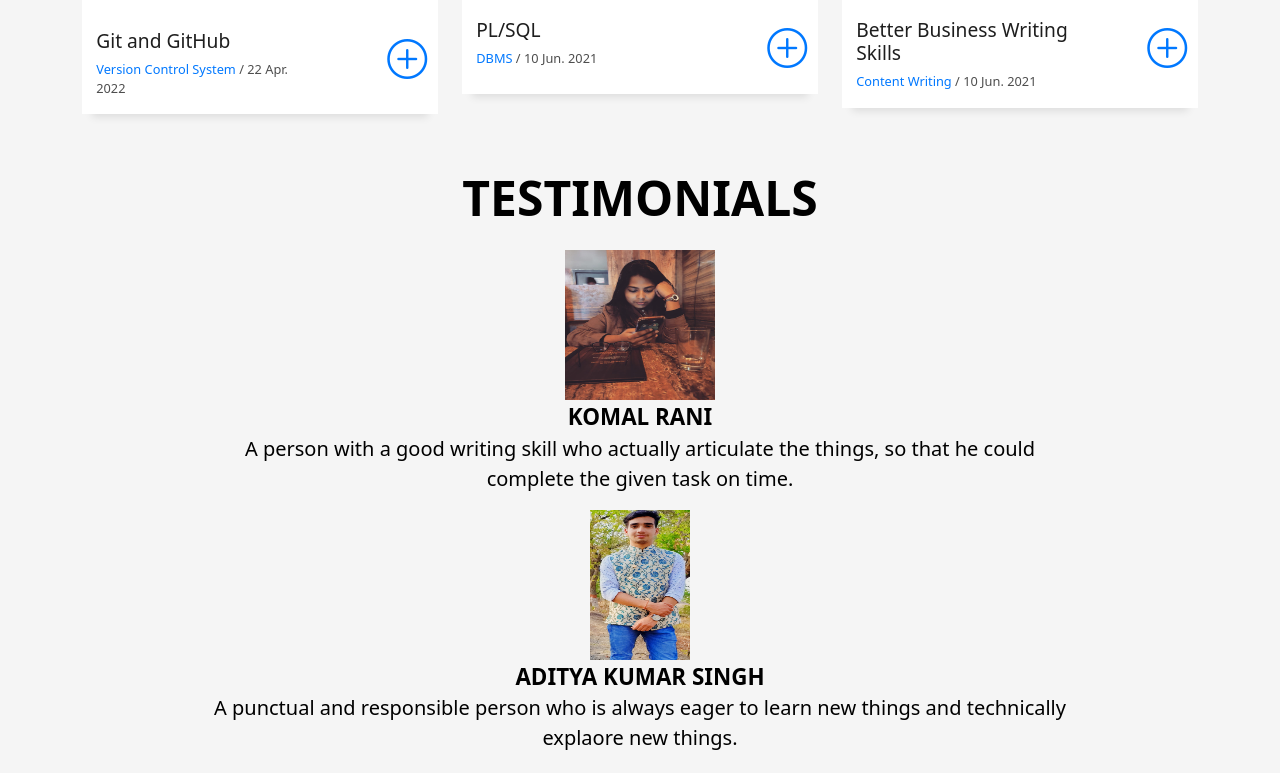
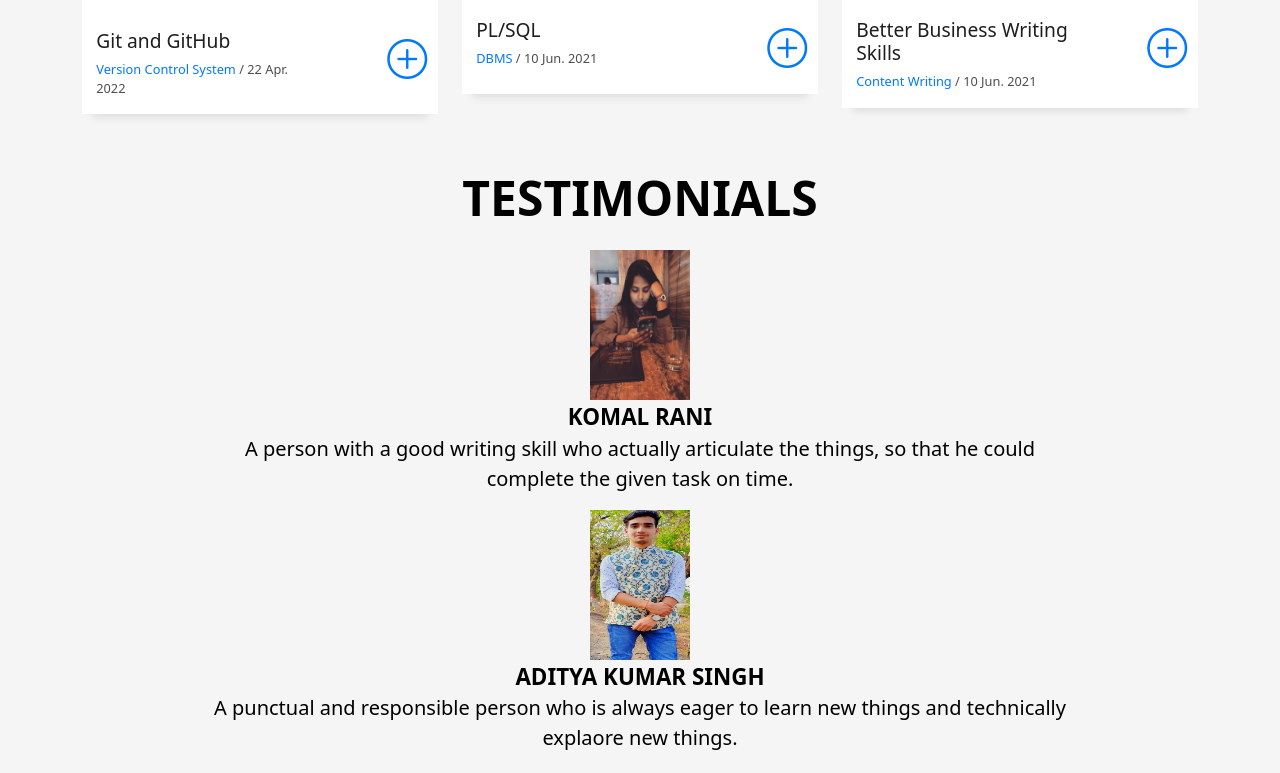
Before and after one commit to prasoonghosh/prasoonghosh.io, a plain HTML site: page DevFolio/index.html in a window 1280 px wide. Shown: the part 3499-4272 px from the top of the page. Drawn offline with Linux system fonts and the light colour scheme.

Commit message:
Update index.html
Removed class from testimonials and added inline stylings

```diff
--- a/DevFolio/index.html
+++ b/DevFolio/index.html
@@ -404,7 +404,7 @@
                 <div class="swiper-slide">
                   <div class="testimonial-box">
                     <div class="author-test">
-                      <img src="assets/img/Komal.jpeg" class="small-img " >
+                      <img src="assets/img/Komal.jpeg" height="150px" width="100px" >
                       <span class="author" style= "color: black;">Komal Rani</span>
                     </div>
                     <div class="content-test">
```
